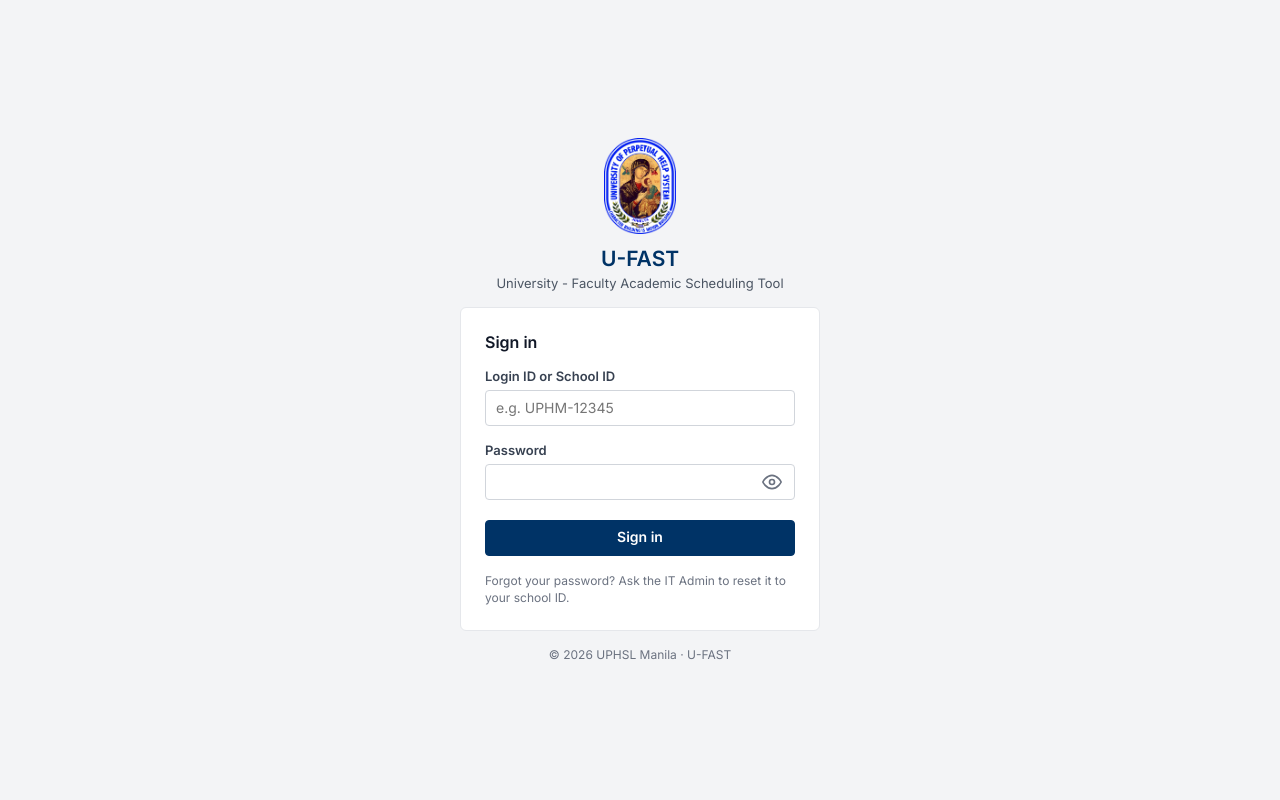
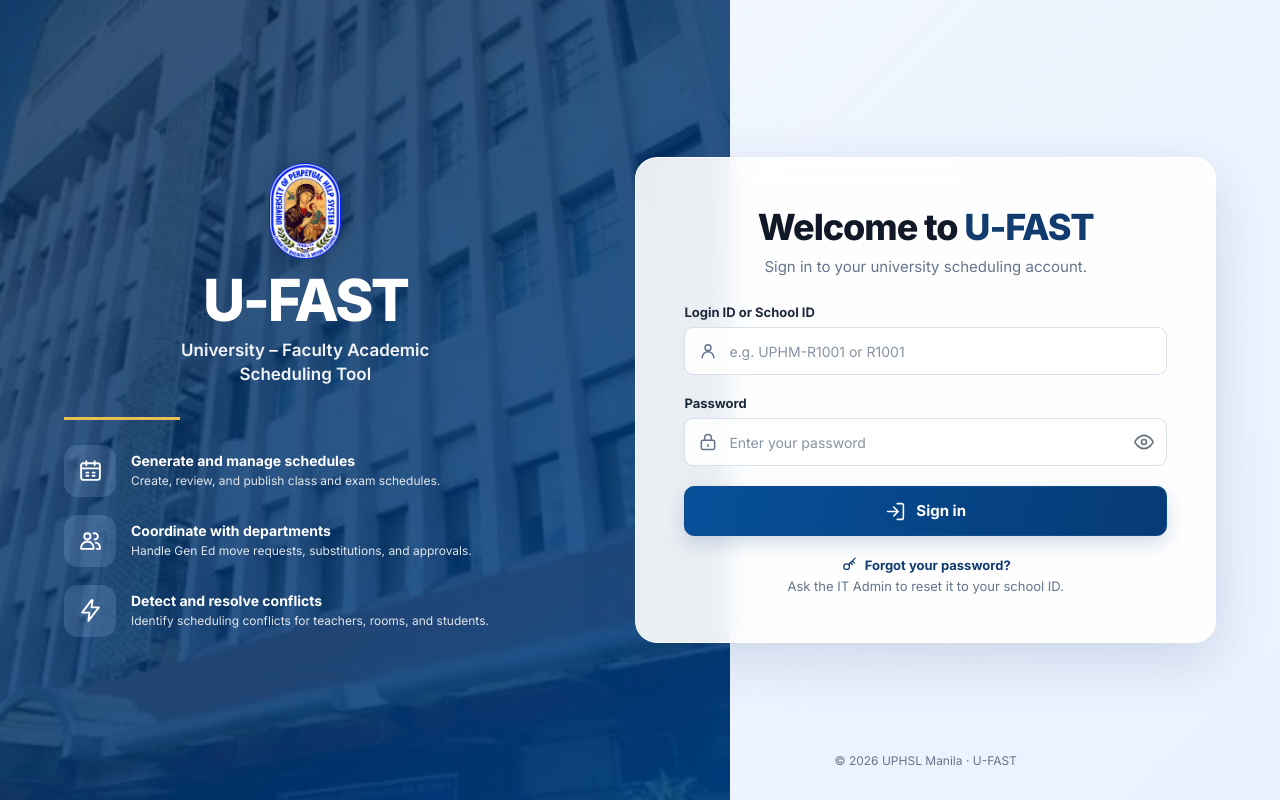
Before and after one commit to Strataforge-Software-Solutions/uphsl-scheduling-thesis, a React (Create React App) app in the folder frontend/: page /login in a window 1280 px wide. Built offline with nearby package versions, Linux system fonts and the light colour scheme; no server answers.

Commit message:
Changed login page css

```diff
--- a/frontend/src/pages/Login.css
+++ b/frontend/src/pages/Login.css
@@ -1,136 +1,149 @@
-@import url('https://fonts.googleapis.com/css2?family=Inter:wght@400;600&display=swap');
+@import url('https://fonts.googleapis.com/css2?family=Inter:wght@400;500;600;700;800&display=swap');
 
-/* Sign-in page: plain and quiet (see the design system in components/DashboardTheme.css). */
 .login-container {
-  display: flex;
-  flex-direction: column;
-  align-items: center;
-  justify-content: center;
+  position: relative;
+  isolation: isolate;
   min-height: 100vh;
-  padding: 24px 16px;
-  background: #f3f4f6;
+  padding: clamp(24px, 4vh, 48px) clamp(24px, 5vw, 76px);
+  overflow: hidden;
+  background: linear-gradient(135deg, #f4f8ff, #eaf2ff);
   color: #111827;
   font-family: 'Inter', "Segoe UI", Arial, sans-serif;
 }
-
-.login-header {
-  display: flex;
-  flex-direction: column;
+.login-container::before {
+  position: absolute;
+  z-index: -1;
+  inset: 0 43% 0 0;
+  background: linear-gradient(140deg, rgba(0, 35, 79, .78), rgba(0, 66, 137, .88)), url("../assets/campus-login-bg.png") center / cover no-repeat;
+  clip-path: none;
+  content: "";
+}
+.login-layout {
+  display: grid;
+  grid-template-columns: minmax(0, .92fr) minmax(460px, 1.08fr);
   align-items: center;
-  text-align: center;
-  margin-bottom: 16px;
+  gap: clamp(38px, 6vw, 92px);
+  width: min(100%, 1440px);
+  min-height: calc(100vh - clamp(48px, 8vh, 96px));
+  margin: 0 auto;
 }
-
-.login-logo {
-  width: 72px;
-  height: auto;
-  margin-bottom: 12px;
-}
-
-.login-header h2 {
-  margin: 0;
-  font-size: 21px;
-  font-weight: 600;
-  color: #003366;
-}
-
-.login-subtitle {
-  margin: 4px 0 0;
-  font-size: 13px;
-  color: #4b5563;
-}
-
+.login-brand-panel { width: 100%; max-width: 520px; padding: 30px 12px 30px 0; color: #fff; }
+.login-brand { text-align: center; }
+.login-logo { display: block; width: 96px; height: 96px; object-fit: contain; margin: 0 auto 12px; filter: drop-shadow(0 4px 12px rgba(0,0,0,.18)); }
+.login-brand h1 { margin: 0; color: #fff; font-size: clamp(42px, 5vw, 58px); line-height: 1; font-weight: 800; letter-spacing: -.04em; }
+.login-brand-subtitle { margin: 10px 0 0; color: rgba(255,255,255,.94); font-size: 17px; line-height: 1.4; font-weight: 600; }
+.login-gold-rule { width: 116px; height: 3px; margin: 30px 0 25px; background: #e7bf55; }
+.login-features { display: flex; flex-direction: column; gap: 18px; margin: 0; padding: 0; list-style: none; }
+.login-features li { display: flex; align-items: center; gap: 15px; }
+.login-feature-icon { display: flex; align-items: center; justify-content: center; width: 52px; height: 52px; flex: 0 0 52px; border-radius: 14px; background: rgba(176, 207, 255, .17); color: #fff; }
+.login-feature-icon .login-icon { width: 25px; height: 25px; }
+.login-features li > span:last-child { display: flex; flex-direction: column; gap: 3px; }
+.login-features strong { color: #fff; font-size: 14px; font-weight: 700; }
+.login-features small { color: rgba(255,255,255,.86); font-size: 12px; line-height: 1.45; }
+.login-main-panel { position: relative; display: flex; flex-direction: column; align-items: center; justify-content: center; height: calc(100vh - clamp(48px, 8vh, 96px)); }
 .login-form {
-  width: 100%;
-  max-width: 360px;
-  padding: 24px;
-  background: #ffffff;
-  border: 1px solid #e5e7eb;
-  border-radius: 6px;
+  width: min(100%, 610px);
+  padding: clamp(28px, 4vw, 48px);
+  border: 1px solid rgba(255,255,255,.86);
+  border-radius: 22px;
+  background: rgba(255,255,255,.91);
+  box-shadow: 0 18px 54px rgba(29, 64, 115, .16);
+  backdrop-filter: blur(12px);
   text-align: left;
 }
+.login-form h2 { margin: 0; color: #111827; font-size: clamp(27px, 3vw, 36px); line-height: 1.2; font-weight: 800; letter-spacing: -.03em; text-align: center; }
+.login-form h2 span { color: #123b70; }
+.login-form-subtitle { margin: 8px 0 28px; color: #64748b; font-size: 15px; text-align: center; }
+.login-field { margin-bottom: 20px; }
+.login-form .login-field > label { display: block; margin: 0 0 7px; color: #1e293b; font-size: 13px; font-weight: 700; }
+.login-input-wrap { position: relative; display: flex; align-items: center; min-height: 48px; }
+.login-input-wrap > .login-icon { position: absolute; z-index: 1; left: 14px; width: 20px; height: 20px; color: #64748b; pointer-events: none; }
+.login-form input {
+  display: block;
+  width: 100%;
+  height: 48px;
+  margin: 0;
+  padding: 0 14px 0 44px;
+  border: 1px solid #d7dfeb;
+  border-radius: 9px;
+  background: rgba(255,255,255,.9);
+  color: #111827;
+  font: 400 14px/1.4 'Inter', "Segoe UI", Arial, sans-serif;
+}
+.login-input-wrap > div { width: 100% !important; }
+.login-input-wrap > div input { padding-left: 44px !important; padding-right: 46px !important; }
+.login-form input::placeholder { color: #8793a4; }
+.login-form input:focus { outline: none; border-color: #2d6eb2; box-shadow: 0 0 0 3px rgba(45,110,178,.14); }
+.login-error { margin: -5px 0 14px; padding: 10px 12px; border: 1px solid #fecaca; border-radius: 8px; background: #fef2f2; color: #b91c1c; font-size: 12.5px; line-height: 1.45; }
+.login-submit {
+  display: flex;
+  align-items: center;
+  justify-content: center;
+  gap: 10px;
+  width: 100%;
+  min-height: 50px;
+  margin: 6px 0 0;
+  border: 1px solid #0c4b8c;
+  border-radius: 10px;
+  background: linear-gradient(100deg, #07509a, #063a75);
+  color: #fff;
+  font: 700 15px/1.2 'Inter', "Segoe UI", Arial, sans-serif;
+  cursor: pointer;
+  box-shadow: 0 7px 18px rgba(10, 63, 120, .18);
+}
+.login-submit:hover:not(:disabled) { background: linear-gradient(100deg, #0b5eae, #084887); }
+.login-submit .login-icon { width: 21px; height: 21px; }
+.login-forgot { margin-top: 20px; color: #64748b; text-align: center; }
+.login-forgot p { display: flex; align-items: center; justify-content: center; gap: 7px; margin: 0 0 4px; color: #123b70; font-size: 13px; }
+.login-forgot p .login-icon { width: 17px; height: 17px; }
+.login-forgot > span { font-size: 13px; }
+.login-footer { position: absolute; right: 0; bottom: 0; left: 0; width: 100%; padding: 0; color: #64748b; font-size: 12px; text-align: center; }
+.login-icon { display: block; flex: 0 0 auto; }
 
-.login-form h3 {
-  margin: 0 0 16px;
-  font-size: 16px;
-  font-weight: 600;
-  color: #111827;
+html[data-theme="dark"] .login-container { color-scheme: dark; }
+html[data-theme="dark"] .login-main-panel .login-form { border-color: #2c3d52; background: rgba(18,30,47,.95); }
+html[data-theme="dark"] .login-form h2,
+html[data-theme="dark"] .login-form .login-field > label { color: #edf3fb; }
+html[data-theme="dark"] .login-form h2 span,
+html[data-theme="dark"] .login-forgot p { color: #9cc5ff; }
+html[data-theme="dark"] .login-form-subtitle,
+html[data-theme="dark"] .login-forgot,
+html[data-theme="dark"] .login-footer { color: #9aabc0; }
+html[data-theme="dark"] .login-form input { border-color: #40536b; background: #0f1a2a; color: #edf3fb; }
+html[data-theme="dark"] .login-input-wrap > .login-icon { color: #9aabc0; }
+html[data-theme="dark"] .login-form input:focus { border-color: #8abaff; box-shadow: 0 0 0 3px rgba(138,186,255,.16); }
+
+@media (max-width: 920px) {
+  .login-container { overflow: auto; padding: 28px 22px; }
+  .login-container::before { inset: 0 0 45% 0; clip-path: none; }
+  .login-layout { grid-template-columns: 1fr; gap: 16px; min-height: 0; }
+  .login-brand-panel { max-width: 680px; padding: 10px 0 24px; justify-self: center; }
+  .login-logo { width: 64px; height: 64px; margin-bottom: 7px; }
+  .login-brand h1 { font-size: 36px; }
+  .login-brand-subtitle { margin-top: 5px; font-size: 14px; }
+  .login-gold-rule { margin: 17px 0 14px; }
+  .login-features { display: grid; grid-template-columns: repeat(3, minmax(0, 1fr)); gap: 12px; }
+  .login-features li { align-items: flex-start; gap: 8px; }
+  .login-feature-icon { width: 36px; height: 36px; flex-basis: 36px; border-radius: 10px; }
+  .login-feature-icon .login-icon { width: 20px; height: 20px; }
+  .login-features strong { font-size: 11px; }
+  .login-features small { font-size: 10px; }
+  .login-main-panel { height: auto; min-height: 0; }
+  .login-form { max-width: 560px; }
+  .login-footer { position: static; margin-top: 16px; }
 }
-
-.login-form label {
-  display: block;
-  margin-bottom: 6px;
-  font-size: 13px;
-  font-weight: 600;
-  color: #374151;
+@media (max-width: 600px) {
+  .login-container { padding: 18px 14px 22px; }
+  .login-container::before { inset: 0 0 56% 0; clip-path: none; }
+  .login-layout { gap: 4px; }
+  .login-brand-panel { padding-bottom: 16px; }
+  .login-features { display: flex; gap: 9px; max-width: 460px; margin: 0 auto; }
+  .login-features li { gap: 9px; }
+  .login-feature-icon { width: 32px; height: 32px; flex-basis: 32px; }
+  .login-features strong { font-size: 11px; }
+  .login-features small { font-size: 10px; }
+  .login-form { padding: 24px 20px; border-radius: 16px; }
+  .login-form h2 { font-size: 27px; }
+  .login-form-subtitle { margin-bottom: 22px; font-size: 13px; }
+  .login-footer { padding-top: 12px; }
 }
-
-.login-form .login-field { margin-bottom: 16px; }
-
-.login-form input {
-  width: 100%;
-  height: 36px;
-  padding: 0 10px;
-  margin: 0;
-  border: 1px solid #d1d5db;
-  border-radius: 4px;
-  font-size: 14px;
-  font-family: inherit;
-  color: #111827;
-  background: #ffffff;
-}
-
-.login-form input:focus {
-  outline: none;
-  border-color: #003366;
-  box-shadow: 0 0 0 2px #e8eef5;
-}
-
-.login-error {
-  margin: -4px 0 12px;
-  font-size: 12.5px;
-  line-height: 1.45;
-  color: #b91c1c;
-}
-
-.login-form button[type="submit"] {
-  width: 100%;
-  height: 36px;
-  margin: 4px 0 0;
-  background-color: #003366;
-  color: #ffffff;
-  border: 1px solid #003366;
-  border-radius: 4px;
-  font-size: 14px;
-  font-weight: 600;
-  cursor: pointer;
-}
-
-.login-form button[type="submit"]:hover:not(:disabled) { background-color: #00294f; }
-.login-form button[type="submit"]:disabled { opacity: 0.6; cursor: not-allowed; }
-
-.login-help {
-  margin: 16px 0 0;
-  font-size: 12px;
-  line-height: 1.45;
-  color: #6b7280;
-}
-
-.login-footer {
-  margin-top: 16px;
-  font-size: 12px;
-  color: #6b7280;
-  text-align: center;
-}
-
-html[data-theme="dark"] .login-container { background: #0b1220; color: #edf3fb; color-scheme: dark; }
-html[data-theme="dark"] .login-header h2 { color: #9cc5ff; }
-html[data-theme="dark"] .login-subtitle,
-html[data-theme="dark"] .login-help,
-html[data-theme="dark"] .login-footer { color: #9aabc0; }
-html[data-theme="dark"] .login-form { background: #121e2f; border-color: #2c3d52; }
-html[data-theme="dark"] .login-form h3 { color: #edf3fb; }
-html[data-theme="dark"] .login-form label { color: #c4d0df; }
-html[data-theme="dark"] .login-form input { background: #0f1a2a; color: #edf3fb; border-color: #40536b; }
-html[data-theme="dark"] .login-form input:focus { border-color: #8abaff; box-shadow: 0 0 0 2px #1c3553; }
-html[data-theme="dark"] .login-form button[type="submit"] { background: #24548b; border-color: #24548b; }
--- a/frontend/src/pages/Login.js
+++ b/frontend/src/pages/Login.js
@@ -3,6 +3,19 @@ import { login } from "../services/api";
 import logo from "../assets/uphsl_logo.png";
 import PasswordInput from "../components/PasswordInput";
 import "./Login.css";
+
+function LoginIcon({ name, className = "" }) {
+  const paths = {
+    calendar: <><rect x="3" y="5" width="18" height="16" rx="2" /><path d="M16 3v4M8 3v4M3 10h18m-13 4h2m4 0h2m-8 3h2m4 0h2" /></>,
+    users: <><circle cx="9" cy="8" r="3" /><path d="M3 20v-1a6 6 0 0 1 12 0v1H3Zm13-9a3 3 0 1 0-1-5.8M17 14a5 5 0 0 1 4 5v1h-3" /></>,
+    bolt: <><path d="M13 2 4 14h7l-1 8 10-13h-7l1-7Z" /></>,
+    user: <><circle cx="12" cy="8" r="3.5" /><path d="M5 20a7 7 0 0 1 14 0" /></>,
+    lock: <><rect x="4" y="10" width="16" height="11" rx="2" /><path d="M8 10V7a4 4 0 0 1 8 0v3m-4 5v2" /></>,
+    signin: <><path d="M10 17l5-5-5-5m5 5H3" /><path d="M14 3h5a2 2 0 0 1 2 2v14a2 2 0 0 1-2 2h-5" /></>,
+    key: <><circle cx="8" cy="15" r="4" /><path d="m11 12 9-9m-4 4 3 3m-6-1 3 3" /></>,
+  };
+  return <svg className={`login-icon ${className}`} viewBox="0 0 24 24" fill="none" stroke="currentColor" strokeWidth="1.8" strokeLinecap="round" strokeLinejoin="round" aria-hidden="true" focusable="false">{paths[name]}</svg>;
+}
 
 function Login({ onLoginSuccess }) {
   const [username, setUsername] = useState("");   // e.g. UPHM-12345
@@ -34,44 +47,54 @@ function Login({ onLoginSuccess }) {
 
   return (
     <div className="login-container">
-      <div className="login-header">
-        <img src={logo} alt="UPHSL logo" className="login-logo" />
-        <h2>U-FAST</h2>
-        <p className="login-subtitle">University - Faculty Academic Scheduling Tool</p>
+      <main className="login-layout">
+        <section className="login-brand-panel" aria-label="About U-FAST">
+          <div className="login-brand">
+            <img src={logo} alt="University of Perpetual Help System Laguna" className="login-logo" />
+            <h1>U-FAST</h1>
+            <p className="login-brand-subtitle">University – Faculty Academic<br />Scheduling Tool</p>
           </div>
-
+          <div className="login-gold-rule" />
+          <ul className="login-features">
+            <li><span className="login-feature-icon"><LoginIcon name="calendar" /></span><span><strong>Generate and manage schedules</strong><small>Create, review, and publish class and exam schedules.</small></span></li>
+            <li><span className="login-feature-icon"><LoginIcon name="users" /></span><span><strong>Coordinate with departments</strong><small>Handle Gen Ed move requests, substitutions, and approvals.</small></span></li>
+            <li><span className="login-feature-icon"><LoginIcon name="bolt" /></span><span><strong>Detect and resolve conflicts</strong><small>Identify scheduling conflicts for teachers, rooms, and students.</small></span></li>
+          </ul>
+        </section>
+        <section className="login-main-panel" aria-label="Sign in">
           <form className="login-form" onSubmit={handleLogin}>
-        <h3>Sign in</h3>
+            <h2>Welcome to <span>U-FAST</span></h2>
+            <p className="login-form-subtitle">Sign in to your university scheduling account.</p>
             <div className="login-field">
               <label htmlFor="login-id">Login ID or School ID</label>
-          <input
+              <div className="login-input-wrap"><LoginIcon name="user" /><input
                 id="login-id"
                 type="text"
-            placeholder="e.g. UPHM-12345"
+                placeholder="e.g. UPHM-R1001 or R1001"
                 autoComplete="username"
                 value={username}
                 onChange={(e) => setUsername(e.target.value)}
                 required
-          />
+              /></div>
             </div>
             <div className="login-field">
               <label htmlFor="login-password">Password</label>
-          <PasswordInput
+              <div className="login-input-wrap"><LoginIcon name="lock" /><PasswordInput
                 id="login-password"
                 autoComplete="current-password"
+                placeholder="Enter your password"
                 value={password}
                 onChange={(e) => setPassword(e.target.value)}
                 required
-          />
+              /></div>
             </div>
             {error && <p className="login-error" role="alert">{error}</p>}
-        <button type="submit">Sign in</button>
-        <p className="login-help">Forgot your password? Ask the IT Admin to reset it to your school ID.</p>
+            <button className="login-submit" type="submit"><LoginIcon name="signin" />Sign in</button>
+            <div className="login-forgot"><p><LoginIcon name="key" /><strong>Forgot your password?</strong></p><span>Ask the IT Admin to reset it to your school ID.</span></div>
           </form>
-
-      <footer className="login-footer">
-        © 2026 UPHSL Manila · U-FAST
-      </footer>
+          <footer className="login-footer">© 2026 UPHSL Manila · U-FAST</footer>
+        </section>
+      </main>
     </div>
   );
 }
```
Also changed, not shown: frontend/src/assets/campus-login-bg.png (added). Lines whose indentation alone changed are shown as unchanged.
